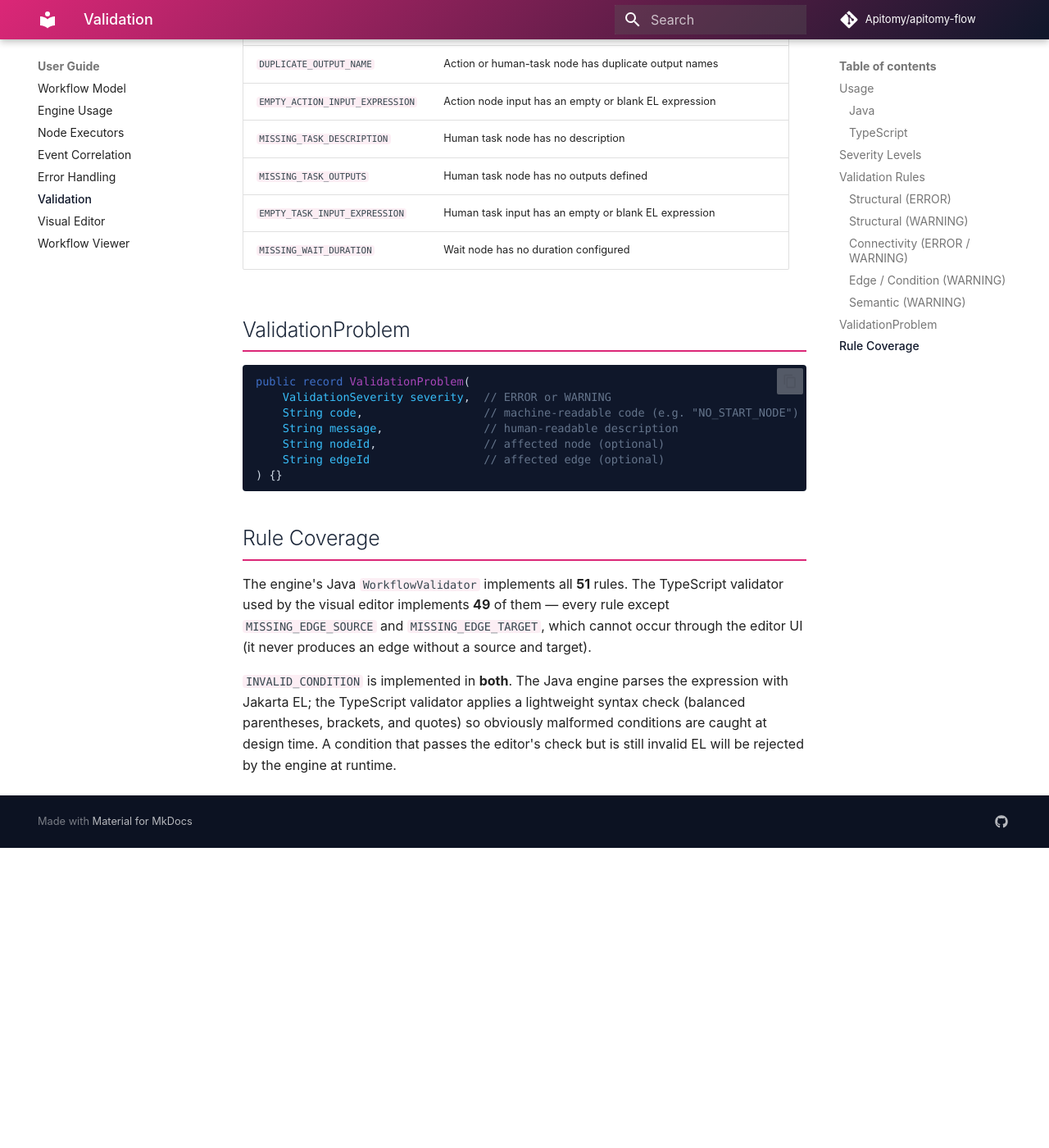
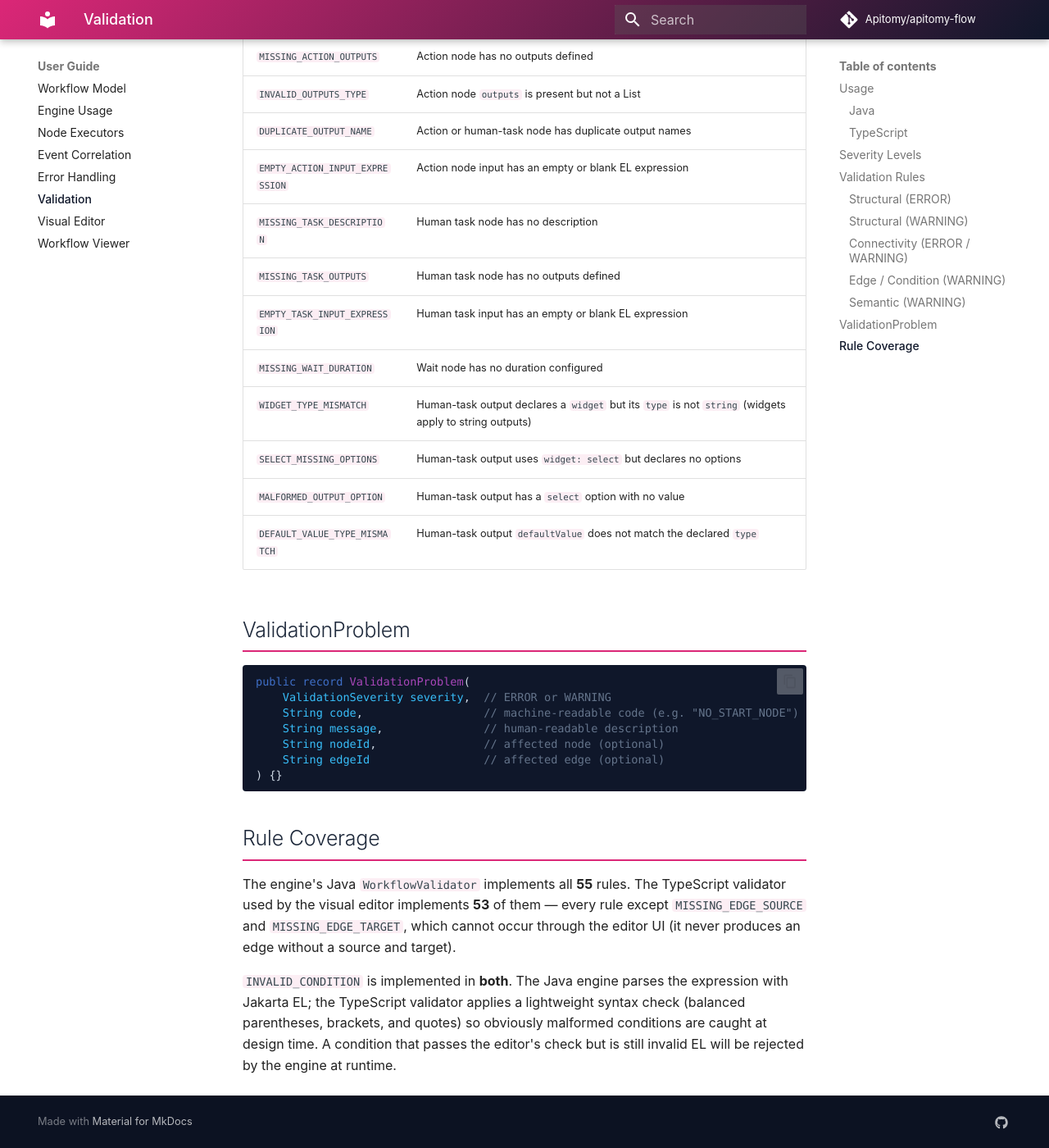
Before and after one commit to Apitomy/apitomy-flow, an MkDocs documentation site: the page built from docs/user-guide/validation.md, in a window 1280 px wide and 1400 px high, scrolled down 3851 px. Shown: the whole window at 82% size. Built offline with MkDocs 1.6.1 and Material for MkDocs 9.7.7, drawn with Linux system fonts in a browser that asks for light colours; comment, search, counter and statistics services are not loaded; before the commit the page ends 4885 px from its top, so only the background shows below that.

Commit message:
docs: document human-task output metadata and refresh rule counts (#59)
Feature #57 (rich human-task output metadata) added four validation rules and
richer output authoring, which the docs did not yet reflect:

- validation: add WIDGET_TYPE_MISMATCH, SELECT_MISSING_OPTIONS,
  MALFORMED_OUTPUT_OPTION, and DEFAULT_VALUE_TYPE_MISMATCH (all semantic
  warnings); update coverage note (Java 55 rules, TS 53).
- visual-editor: expand the human-task Outputs description to cover label,
  description, widget (text/textarea/select), default value, and select options.
- architecture: 55 rules total (Semantic 13 -> 17); TS validator 53 of 55.
- index / engine README / ui README: refresh rule counts (55 / 53).

```diff
--- a/docs/user-guide/validation.md
+++ b/docs/user-guide/validation.md
@@ -111,6 +111,10 @@
 | `MISSING_TASK_OUTPUTS` | Human task node has no outputs defined |
 | `EMPTY_TASK_INPUT_EXPRESSION` | Human task input has an empty or blank EL expression |
 | `MISSING_WAIT_DURATION` | Wait node has no duration configured |
+| `WIDGET_TYPE_MISMATCH` | Human-task output declares a `widget` but its `type` is not `string` (widgets apply to string outputs) |
+| `SELECT_MISSING_OPTIONS` | Human-task output uses `widget: select` but declares no options |
+| `MALFORMED_OUTPUT_OPTION` | Human-task output has a `select` option with no value |
+| `DEFAULT_VALUE_TYPE_MISMATCH` | Human-task output `defaultValue` does not match the declared `type` |
 
 ## ValidationProblem
 
@@ -126,8 +130,8 @@
 
 ## Rule Coverage
 
-The engine's Java `WorkflowValidator` implements all **51** rules. The TypeScript validator used by
-the visual editor implements **49** of them — every rule except `MISSING_EDGE_SOURCE` and
+The engine's Java `WorkflowValidator` implements all **55** rules. The TypeScript validator used by
+the visual editor implements **53** of them — every rule except `MISSING_EDGE_SOURCE` and
 `MISSING_EDGE_TARGET`, which cannot occur through the editor UI (it never produces an edge without a
 source and target).
 
```
Also changed, not shown: docs/developer-guide/architecture.md (+3 -3 lines), docs/index.md (+1 -1 lines), docs/user-guide/visual-editor.md (+7 -1 lines), engine/README.md (+1 -1 lines), ui/README.md (+1 -1 lines).
